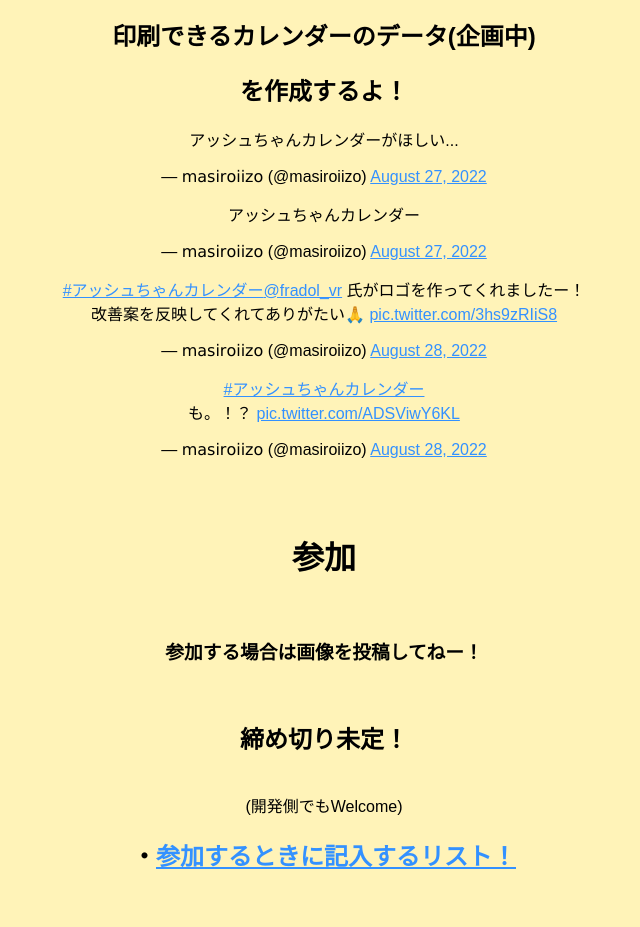
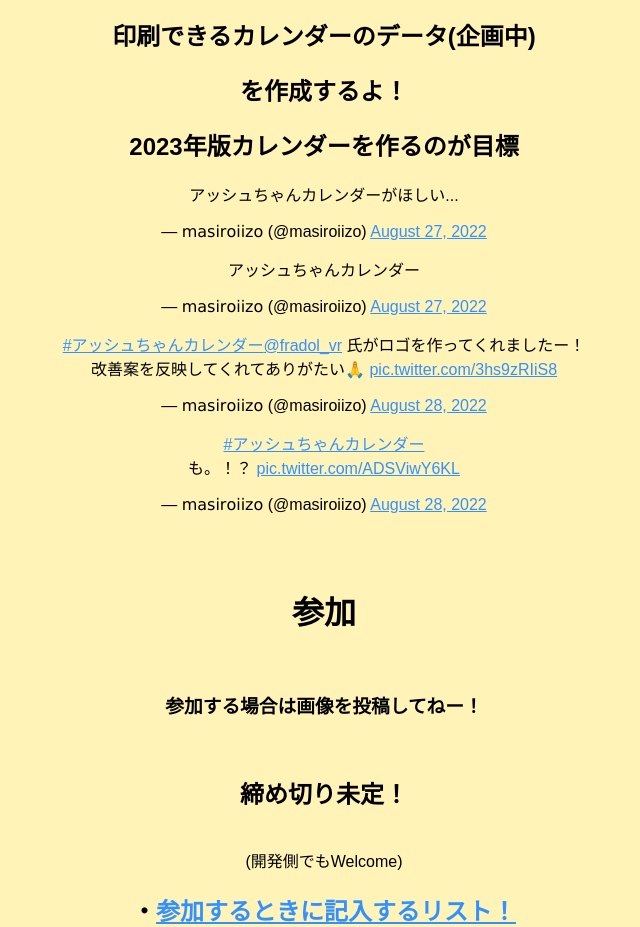
Before and after one commit to ash-chan-calendar/Comming-Soon-Site, a plain HTML site: page index.html in a window 1280 px wide. Shown: the part 1510-2437 px from the top of the page, without its empty margins (316-956 px from the left). Drawn offline with Linux system fonts and the light colour scheme.

Commit message:
add goal

```diff
--- a/index.html
+++ b/index.html
@@ -129,6 +129,7 @@
         <h2>Webカレンダーや</h2>
         <h2>印刷できるカレンダーのデータ(企画中)</h2>
         <h2>を作成するよ！</h2>
+        <h2>2023年版カレンダーを作るのが目標</h2>
 
 
         <blockquote class="twitter-tweet" data-theme="dark"><p lang="ja" dir="ltr">アッシュちゃんカレンダーがほしい...</p>&mdash; 𝗆𝖺𝗌𝗂𝗋𝗈𝗂𝗂𝗓𝗈 (@masiroiizo) <a href="https://twitter.com/masiroiizo/status/1563365124622393344?ref_src=twsrc%5Etfw">August 27, 2022</a></blockquote> <script async src="https://platform.twitter.com/widgets.js" charset="utf-8"></script>
```
